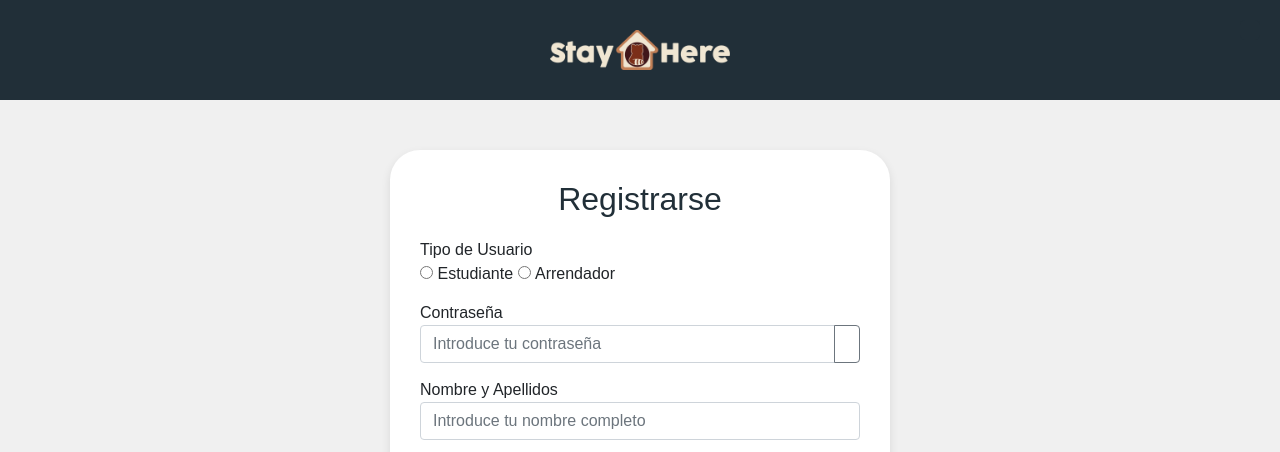
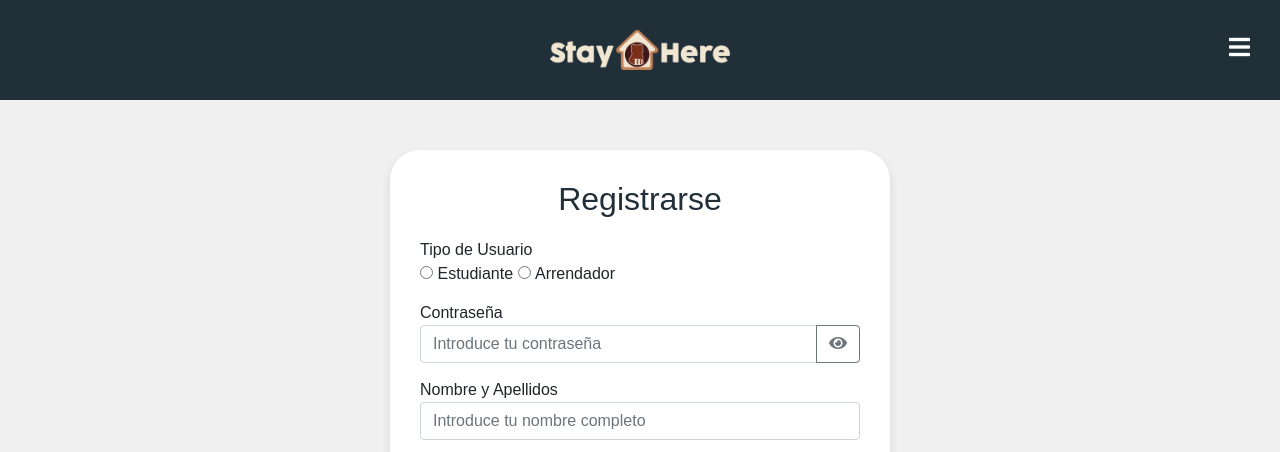
Before and after one commit to Nllyd/StayHere_2ciclo, a Django app: page /register/ in a window 1280 px wide. Shown: the top 452 px of the page. Run offline with Django 5.2, Linux system fonts and the light colour scheme; parts of the project's set-up code (start-up, migrations or seed data) failed here and were passed over.

Commit message:
Agregar fontawesome

```diff
--- a/myproject/myapp/templates/myapp/register.html
+++ b/myproject/myapp/templates/myapp/register.html
@@ -8,6 +8,7 @@
     <title>Stay Here - Registrarse</title>
     <!-- Bootstrap CSS -->
     <link href="https://cdn.jsdelivr.net/npm/bootstrap@5.1.0/dist/css/bootstrap.min.css" rel="stylesheet">
+    <link rel="stylesheet" href="https://cdnjs.cloudflare.com/ajax/libs/font-awesome/5.15.4/css/all.min.css">
 
     <style>
         * {
```
